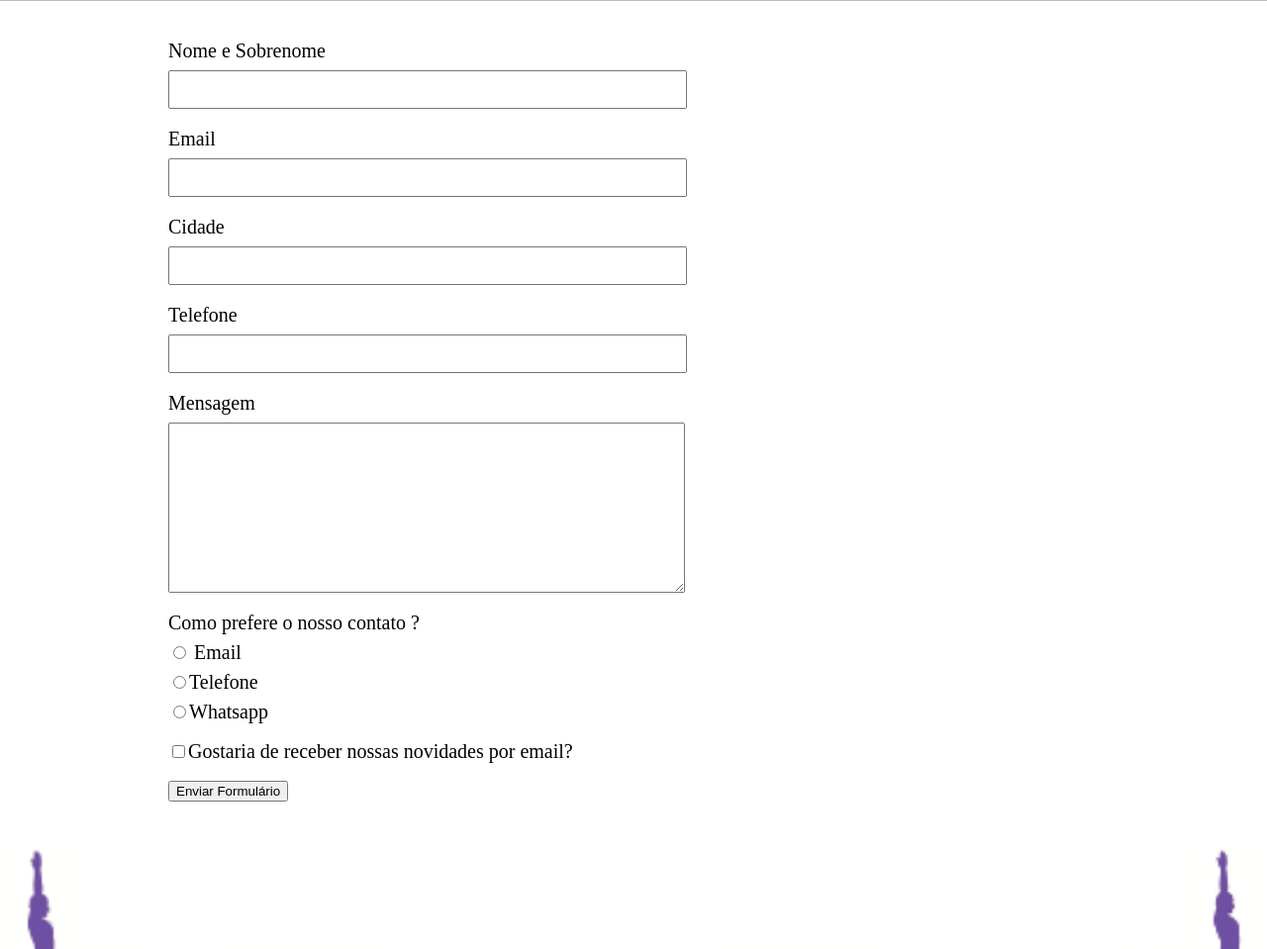
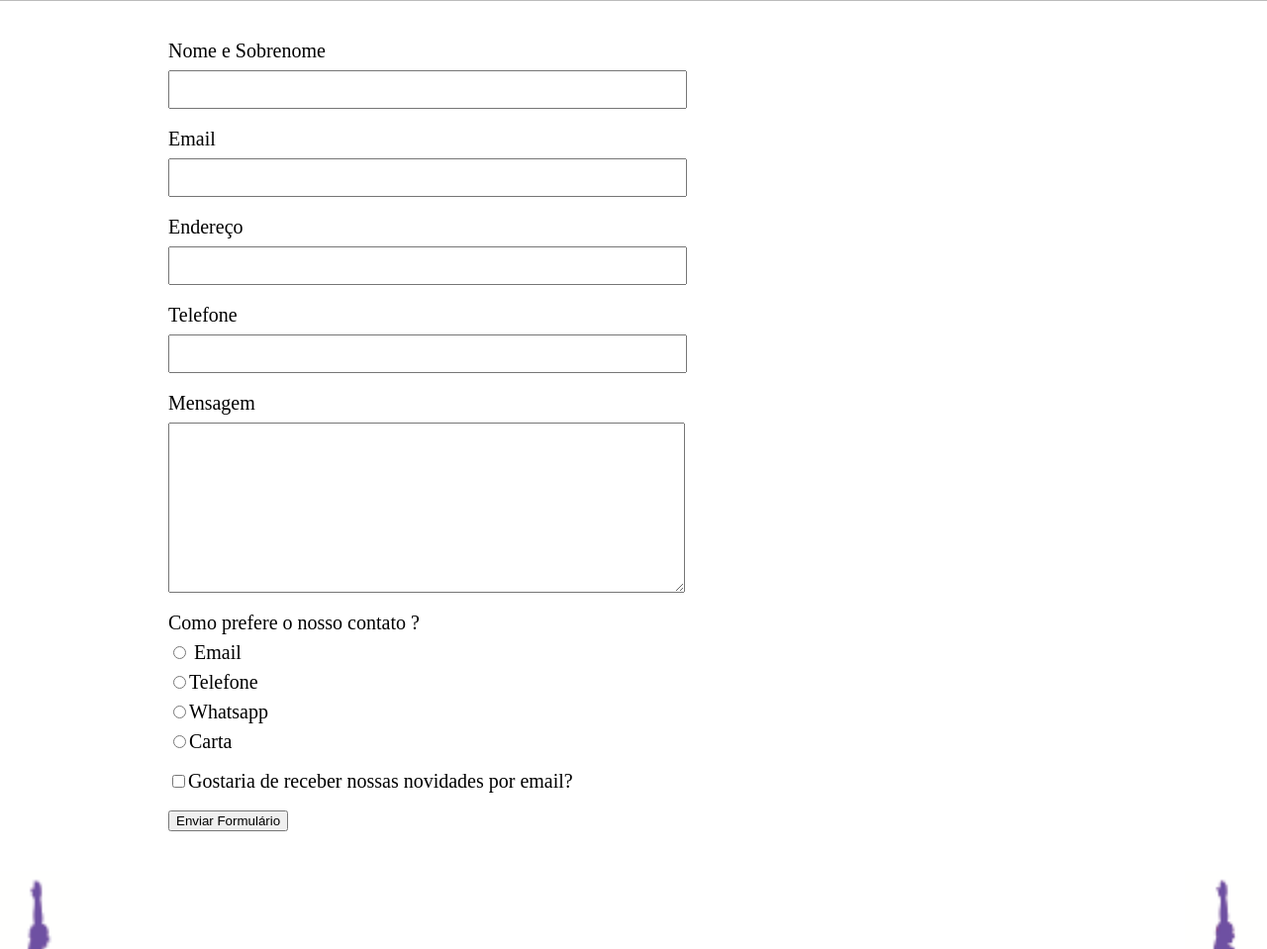
Before and after one commit to robssoares/HTML5_CSS, a plain HTML site: page contato.html in a window 1280 px wide. Shown: the part 142-1101 px from the top of the page at 99% size. Drawn offline with Linux system fonts and the light colour scheme.

Commit message:
alterações na pagina de contato

```diff
--- a/contato.html
+++ b/contato.html
@@ -5,7 +5,6 @@
 		<title>Yoga - contatos</title>
 		<link rel="stylesheet" href="reset.css">
 		<link rel="stylesheet" href="contato.css">
-
 	</head>
 	<body>
 
@@ -31,8 +30,8 @@
 				<label for="email">Email</label>
 				<input class="input-padrao" type="text" id="email">
 
-				<label for="cidade">Cidade</label>
-				<input class="input-padrao" type="text" id="cidade">
+				<label for="endereco">Endereço</label>
+				<input class="input-padrao" type="text" id="endereco">
 
 				<label for="telefone">Telefone</label>
 				<input class="input-padrao" type="text" id="telefone">
@@ -54,6 +53,11 @@
 					<label for="radio-whatsapp">
 					  <input name="contato" id="radio-whatsapp" type="radio" value="whatsapp">Whatsapp
 					</label>
+
+					<label for="radio-carta">
+					  <input name="contato" id="radio-carta" type="radio" value="carta">Carta
+					</label>
+
 				</div>
 
 				<label class="checkbox"><input type="checkbox">Gostaria de receber nossas novidades por email?</label>
```
